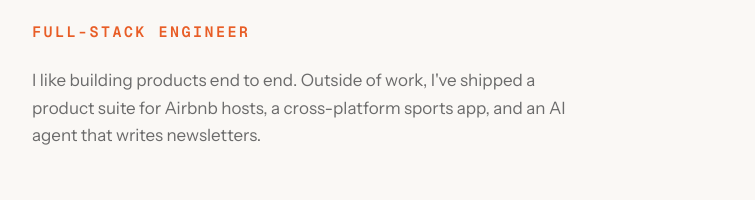
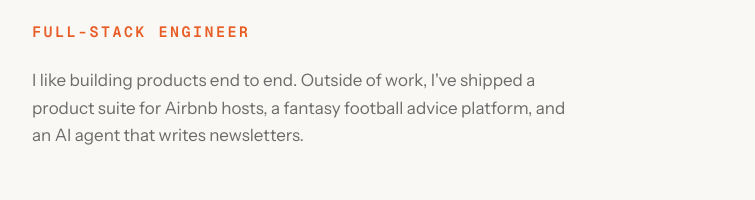
Before and after one commit to jonathan-c/castillo-j-portfolio, a Next.js app: page / in a window 1280 px wide. Shown: the part 209-409 px from the top of the page, without its empty margins (262-1017 px from the left). Built offline with nearby package versions, Linux system fonts and the light colour scheme.

Commit message:
copy: fix hero intro, fantasy football advice platform not sports app

```diff
--- a/app/page.tsx
+++ b/app/page.tsx
@@ -19,8 +19,8 @@ export default function Home() {
         </p>
         <p className="text-[17px] text-muted leading-relaxed max-w-[540px]">
           I like building products end to end. Outside of work, I&apos;ve shipped
-          a product suite for Airbnb hosts, a cross-platform sports app, and an
-          AI agent that writes newsletters.
+          a product suite for Airbnb hosts, a fantasy football advice platform,
+          and an AI agent that writes newsletters.
         </p>
       </section>
 
```
